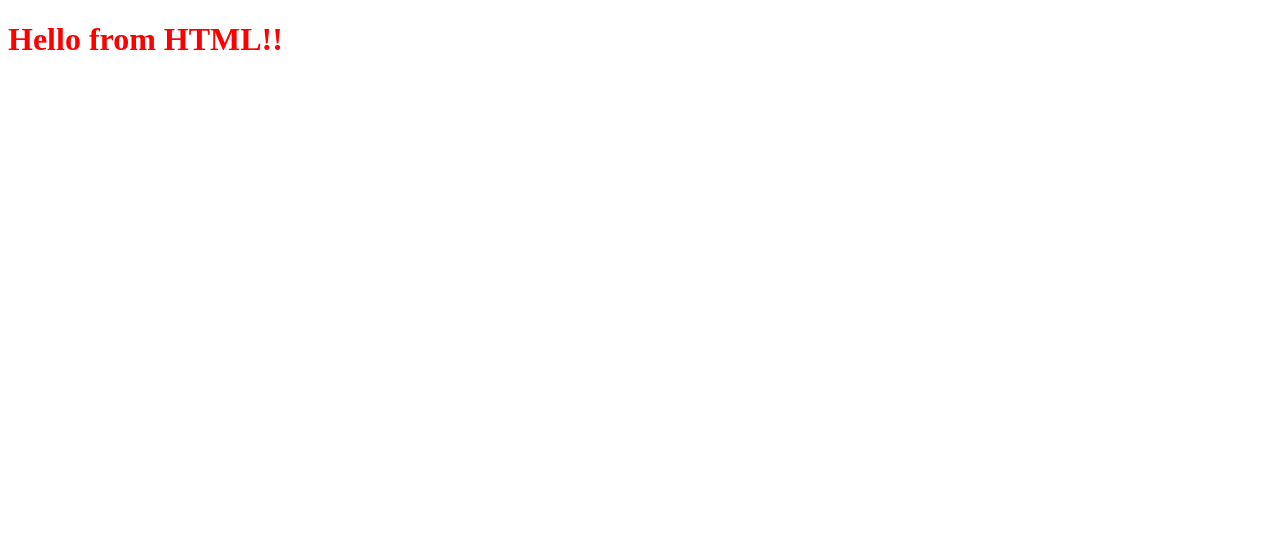
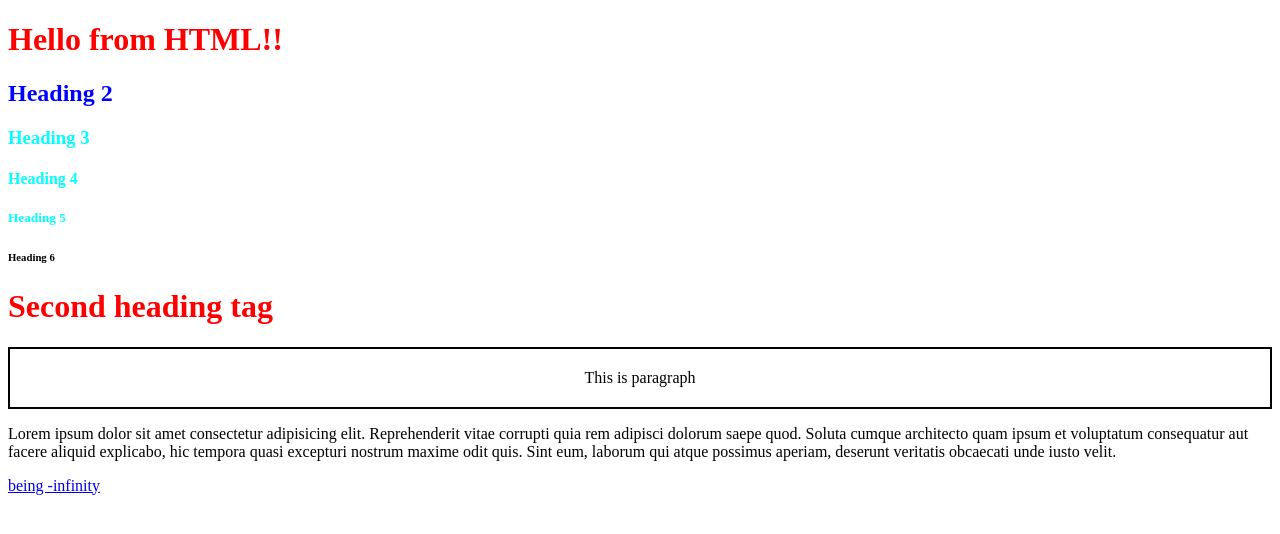
Before and after one commit to 24wh1a0591/autosuggest, a website: page Frontend/index.html in a window 1280 px wide. Drawn offline with Linux system fonts and the light colour scheme.

Commit message:
Introduction to html

```diff
--- a/Frontend/css/index.css
+++ b/Frontend/css/index.css
@@ -1,3 +1,16 @@
 h1 {
     color : red;
 }
+#Heading-2{
+    color: blue;
+}
+.head1{
+    color:aqua;
+}
+.para{
+    border:2px;
+    border-color:black;
+    border-style: solid;
+    padding: 20px;
+    text-align:center;
+}
--- a/Frontend/index.html
+++ b/Frontend/index.html
@@ -8,6 +8,17 @@
 </head>
 <body>
     <h1>Hello from HTML!! </h1>
+    <h2 id="Heading-2"> Heading 2</h2>
+    <h3 class="head1"> Heading 3</h3>
+    <h4 class="head1"> Heading 4</h4>
+    <h5 class="head1"> Heading 5</h5>
+    <h6> Heading 6</h6>
+    <h1>    Second heading tag</h1>
+
+    <p class="para"> This is paragraph</p>
+    <p>Lorem ipsum dolor sit amet consectetur adipisicing elit. Reprehenderit vitae corrupti quia rem adipisci dolorum saepe quod. Soluta cumque architecto quam ipsum et voluptatum consequatur aut facere aliquid explicabo, hic tempora quasi excepturi nostrum maxime odit quis. Sint eum, laborum qui atque possimus aperiam, deserunt veritatis obcaecati unde iusto velit.</p>
+    <a href="https://www.being-infinity.com/" >being -infinity</a>
+
     <script src="js/index.js"></script>
 </body>
 </html>
```
